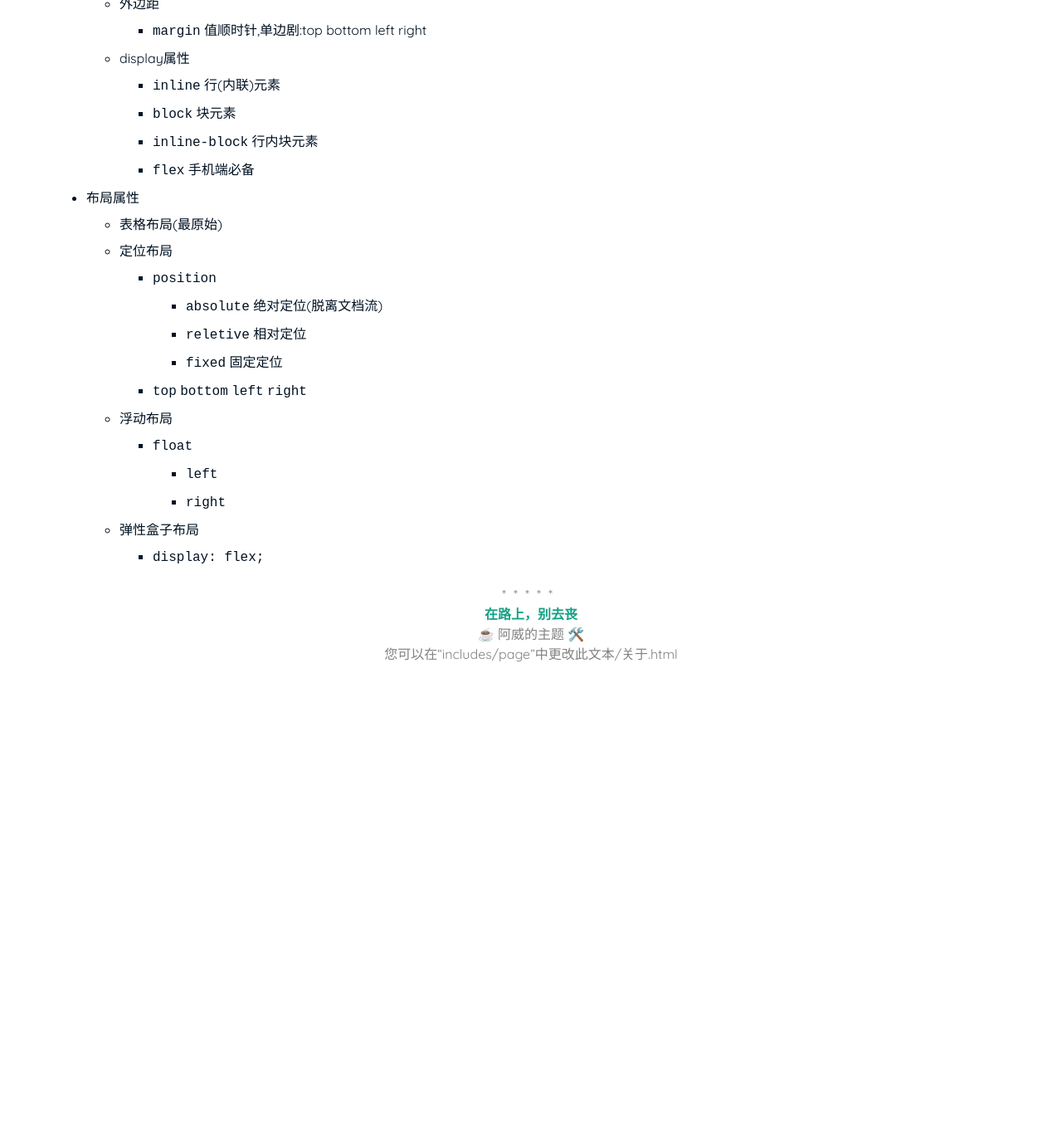
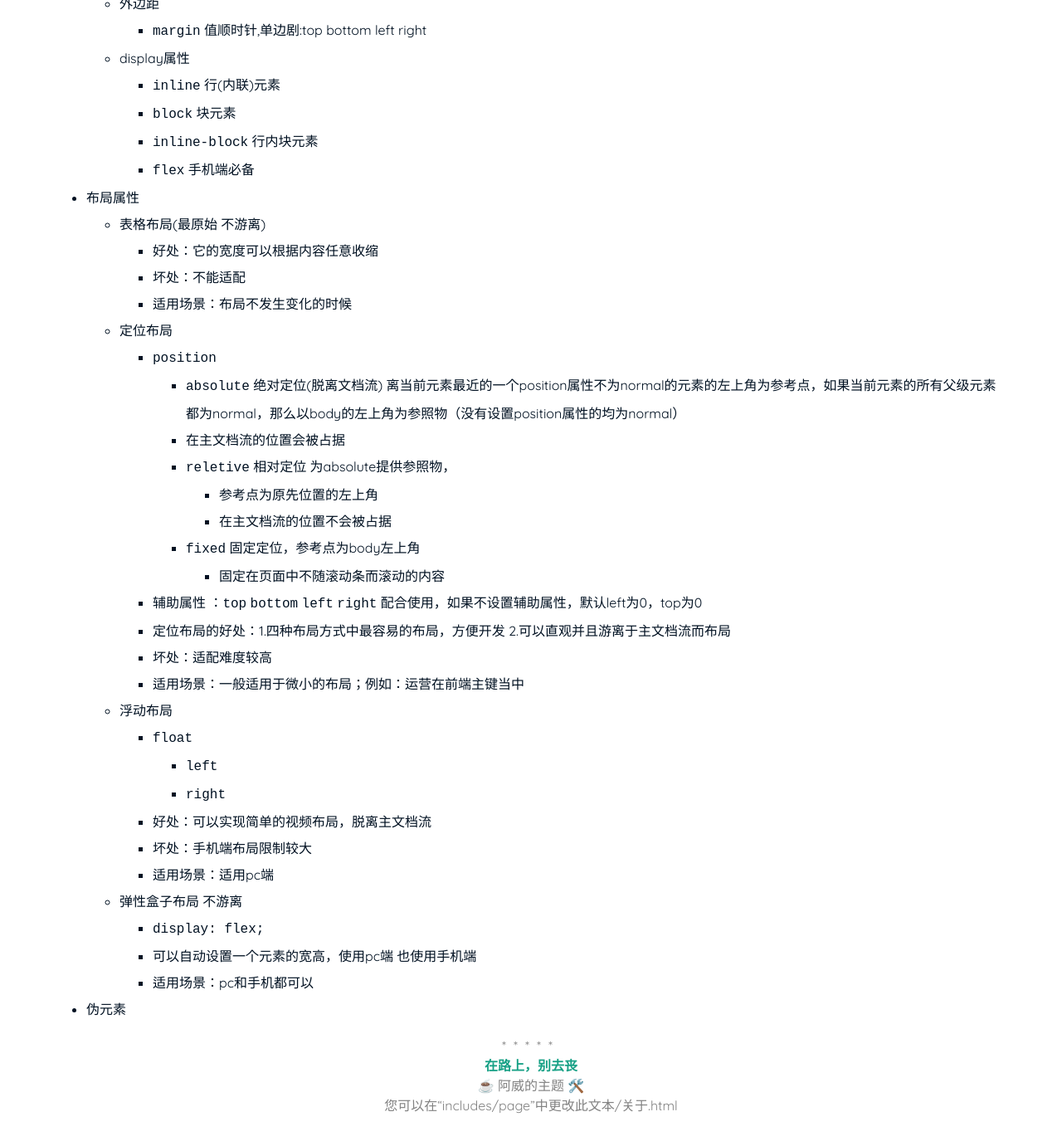
Before and after one commit to lin1874656762/Pudhina, a Jekyll site: the page built from _posts/2020-09-18-CSS知识.md, in a window 1280 px wide and 1400 px high, scrolled down 1989 px. Shown: the top 1381 px of the window at 83% size. Built offline with Jekyll 4.4.1, drawn with Linux system fonts in a browser that asks for light colours; before the commit the page ends 2849 px from its top, so only the background shows below that.

Commit message:
css博客

```diff
--- a/_posts/2020-09-18-CSS知识.md
+++ b/_posts/2020-09-18-CSS知识.md
@@ -74,16 +74,35 @@ div {
         - `flex` 手机端必备
 
 - 布局属性
-    - 表格布局(最原始)
+    - 表格布局(最原始 不游离)
+        - 好处：它的宽度可以根据内容任意收缩
+        - 坏处：不能适配
+        - 适用场景：布局不发生变化的时候
     - 定位布局
         - `position`
-            - `absolute` 绝对定位(脱离文档流)
-            - `reletive` 相对定位
-            - `fixed` 固定定位
-        - `top` `bottom` `left` `right`
+            - `absolute` 绝对定位(脱离文档流) 离当前元素最近的一个position属性不为normal的元素的左上角为参考点，如果当前元素的所有父级元素都为normal，那么以body的左上角为参照物（没有设置position属性的均为normal）
+            - 在主文档流的位置会被占据
+            - `reletive` 相对定位 为absolute提供参照物，
+                - 参考点为原先位置的左上角
+                - 在主文档流的位置不会被占据
+            - `fixed` 固定定位，参考点为body左上角
+                - 固定在页面中不随滚动条而滚动的内容
+        - 辅助属性 ：`top` `bottom` `left` `right` 配合使用，如果不设置辅助属性，默认left为0，top为0
+        - 定位布局的好处：1.四种布局方式中最容易的布局，方便开发
+                          2.可以直观并且游离于主文档流而布局
+        - 坏处：适配难度较高
+        - 适用场景：一般适用于微小的布局；例如：运营在前端主键当中
     - 浮动布局
         - `float`
             - `left`
             - `right`
-    - 弹性盒子布局
+        - 好处：可以实现简单的视频布局，脱离主文档流
+        - 坏处：手机端布局限制较大
+        - 适用场景：适用pc端
+    - 弹性盒子布局 不游离
         - `display: flex;`
+        - 可以自动设置一个元素的宽高，使用pc端 也使用手机端
+        - 适用场景：pc和手机都可以
+
+
+- 伪元素
```
